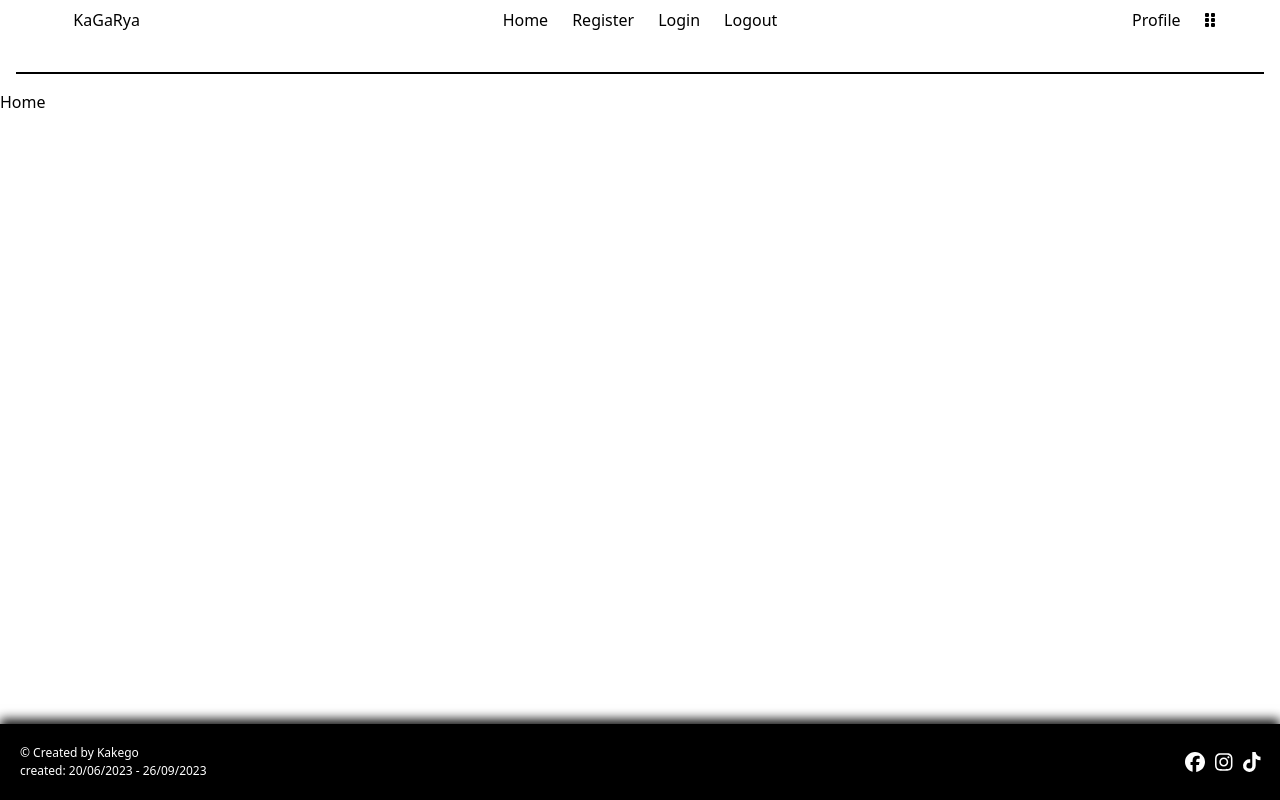
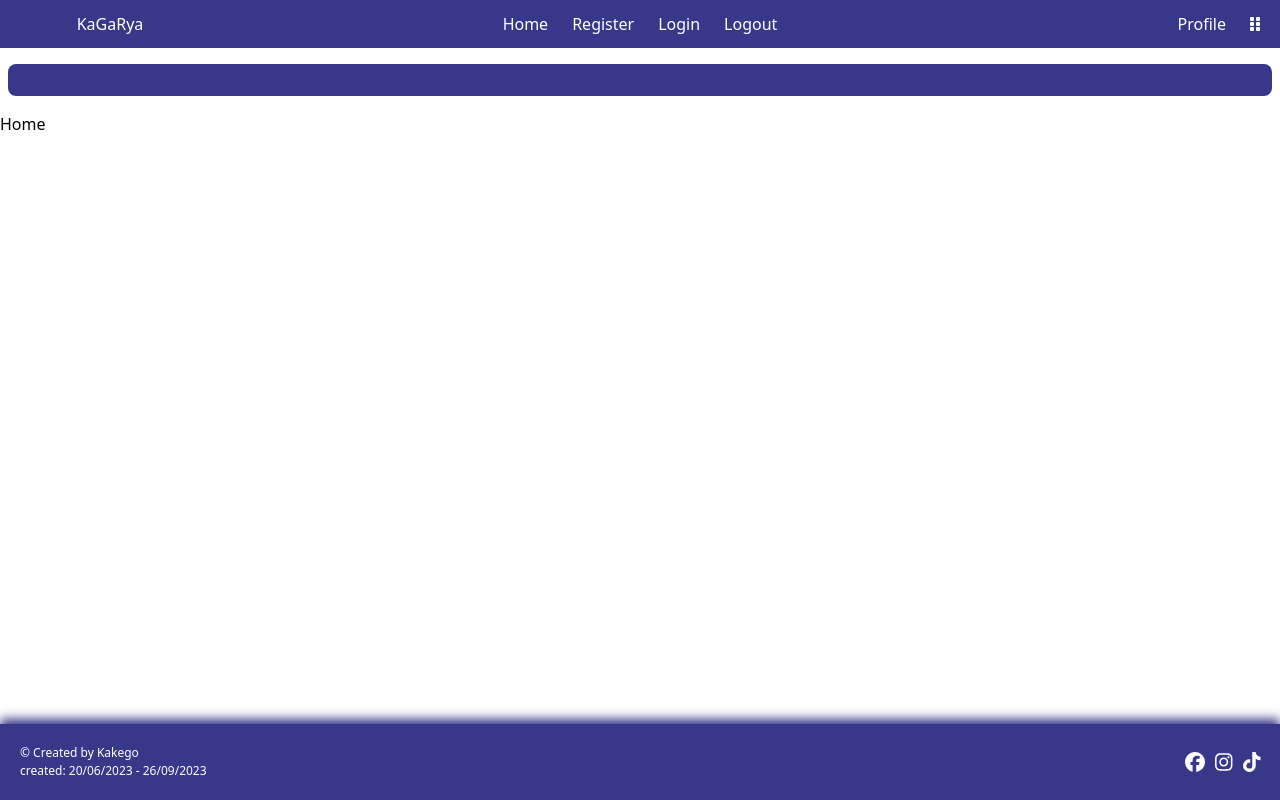
Before and after one commit to KaKeGo/KaGaRya, a React (Create React App) app: page / in a window 1280 px wide. Built offline with nearby package versions, Linux system fonts and the light colour scheme.

Commit message:
Set color for site

```diff
--- a/src/containers/Content_navbar/Content_navbar.css
+++ b/src/containers/Content_navbar/Content_navbar.css
@@ -2,3 +2,8 @@
 .b {
     border: solid 1px;
 }
+
+.content_navbar {
+    background-color: rgba(6, 7, 108, 0.8);
+    border-radius: 8px;
+}
--- a/src/containers/Content_navbar/Content_navbar.jsx
+++ b/src/containers/Content_navbar/Content_navbar.jsx
@@ -5,8 +5,8 @@ import './Content_navbar.css'
 
 const Content_navbar = () => {
   return (
-    <nav className='mb-4'>
-        <div className='b mx-4 flex'>
+    <nav className='mb-4 mx-2 content_navbar'>
+        <div className='flex p-4'>
             <div>
 
                 <ul>
--- a/src/containers/Footer/Footer.css
+++ b/src/containers/Footer/Footer.css
@@ -7,12 +7,11 @@
     position: fixed;
     left: 0;
     bottom: 0;
-    background-color: black;
+    background-color: rgba(6, 7, 108, 0.8);
     width: 100%;
     color: white;
-    text-align: center;
     padding: 20px;
-    box-shadow: 0px -5px 10px rgba(0, 0, 0, 0.9)
+    box-shadow: 0px -5px 10px rgba(6, 7, 108, 0.8);
   }
 
 .footer-content {
@@ -42,7 +41,6 @@
 }
 
 .social-icons a {
-    color: white;
     font-size: 20px;
     text-decoration: none;
 }
--- a/src/containers/Navbar/Navbar.css
+++ b/src/containers/Navbar/Navbar.css
@@ -1,5 +1,10 @@
 .b {
     border: solid 1px;
+}
+
+.navbar {
+    color: white;
+    background-color: rgba(6, 7, 108, 0.8);
 }
 
 .cursor:hover {
--- a/src/containers/Navbar/Navbar.jsx
+++ b/src/containers/Navbar/Navbar.jsx
@@ -8,7 +8,7 @@ import './Navbar.css'
 
 const Navbar = () => {
   return (
-    <nav className='mb-8'>
+    <nav className='mb-4 navbar p-1'>
       <div className='flex'>
 
         <div className='w-1/6 p-2'>
@@ -42,8 +42,8 @@ const Navbar = () => {
 
         </div>
 
-        <div className='w-1/6 text-center p-2'>
-          <ul className='inline-flex space-x-6'>
+        <div className='w-1/6 text-right p-2'>
+          <ul className='inline-flex space-x-6 mx-2'>
 
             <li>
               <Link>Profile</Link>
```
